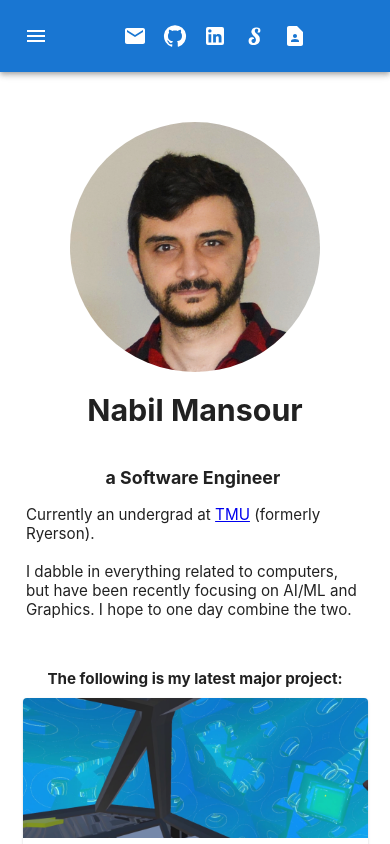
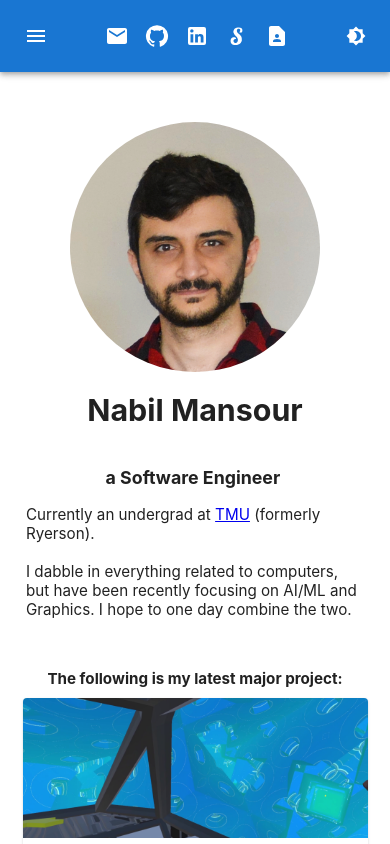
Before and after one commit to NabilNYMansour/Personal-website, a React (Create React App) app: page / in a window 390 px wide. Shown: the top 844 px of the page. Built offline with nearby package versions, Linux system fonts and the light colour scheme.

Commit message:
added togglable theme

```diff
--- a/src/components/layout.tsx
+++ b/src/components/layout.tsx
@@ -19,7 +19,6 @@ import { Outlet, Link, useLocation } from "react-router-dom";
 import { ThemeProvider, useTheme } from "@emotion/react";
 import Brightness4Icon from "@mui/icons-material/Brightness4";
 import Brightness7Icon from "@mui/icons-material/Brightness7";
-import { blue } from "@mui/material/colors";
 
 const pages = [
   {
@@ -69,7 +68,23 @@ const contacts = [
   },
 ];
 
-let theme = createTheme({
+// Theming
+const darkTheme = createTheme({
+  palette: {
+    mode: "dark",
+  },
+  typography: {
+    fontFamily: ["Courier", "monospace"].join(","),
+  },
+});
+
+darkTheme.typography.body1 = {
+  [darkTheme.breakpoints.down("md")]: {
+    fontSize: "95%",
+  },
+};
+
+const lightTheme = createTheme({
   palette: {
     mode: "light",
   },
@@ -78,14 +93,11 @@ let theme = createTheme({
   },
 });
 
-theme.typography.body1 = {
-  [theme.breakpoints.down("md")]: {
-    fontSize: "95%",
-  },
-};
+lightTheme.typography.body1 = darkTheme.typography.body1
 
 export default function Layout() {
   const location = useLocation();
+  const [currTheme, setCurrTheme] = React.useState(lightTheme);
 
   const [anchorElNav, setAnchorElNav] = React.useState<null | HTMLElement>(
     null
@@ -99,8 +111,18 @@ export default function Layout() {
     setAnchorElNav(null);
   };
 
+  // make a function that accepts a string and updates the theme.palette.mode to that string
+  const toggleTheme = () => {
+    if (currTheme.palette.mode === "dark") {
+      setCurrTheme(lightTheme);
+    } else {
+      setCurrTheme(darkTheme);
+    }
+    console.log(currTheme.palette.mode);
+  };
+
   return (
-    <ThemeProvider theme={theme}>
+    <ThemeProvider theme={currTheme}>
       <CssBaseline />
       <div>
         <AppBar position="static">
@@ -182,6 +204,30 @@ export default function Layout() {
                     </Tooltip>
                   ))}
                 </Box>
+
+                <Box
+                  sx={{
+                    flexGrow: 1,
+                    display: { xs: "flex", md: "none" },
+                    justifyContent: "right",
+                  }}
+                >
+                <IconButton
+                  sx={{
+                    textTransform: "none",
+                    my: 2,
+                    color: "white",
+                  }}
+                  onClick={toggleTheme}
+                >
+                  {currTheme.palette.mode === "dark" ? (
+                    <Brightness7Icon fontSize="small" />
+                  ) : (
+                    <Brightness4Icon fontSize="small" />
+                  )}
+                </IconButton>
+                </Box>
+
               </Box>
 
               {/* --------------------------------------------------- */}
@@ -190,7 +236,7 @@ export default function Layout() {
               <Box
                 sx={{
                   flexGrow: 1,
-                  display: { xs: "flex", md: "flex" },
+                  display: { xs: "none", md: "flex" },
                   justifyContent: "space-between",
                 }}
               >
@@ -224,6 +270,21 @@ export default function Layout() {
                     </Button>
                   ))}
                 </Box>
+
+                <Button
+                  sx={{
+                    textTransform: "none",
+                    my: 2,
+                    color: "white",
+                  }}
+                  onClick={toggleTheme}
+                >
+                  {currTheme.palette.mode === "dark" ? (
+                    <Brightness7Icon fontSize="small" />
+                  ) : (
+                    <Brightness4Icon fontSize="small" />
+                  )}
+                </Button>
 
                 {/* Contacts */}
                 <Box
```
